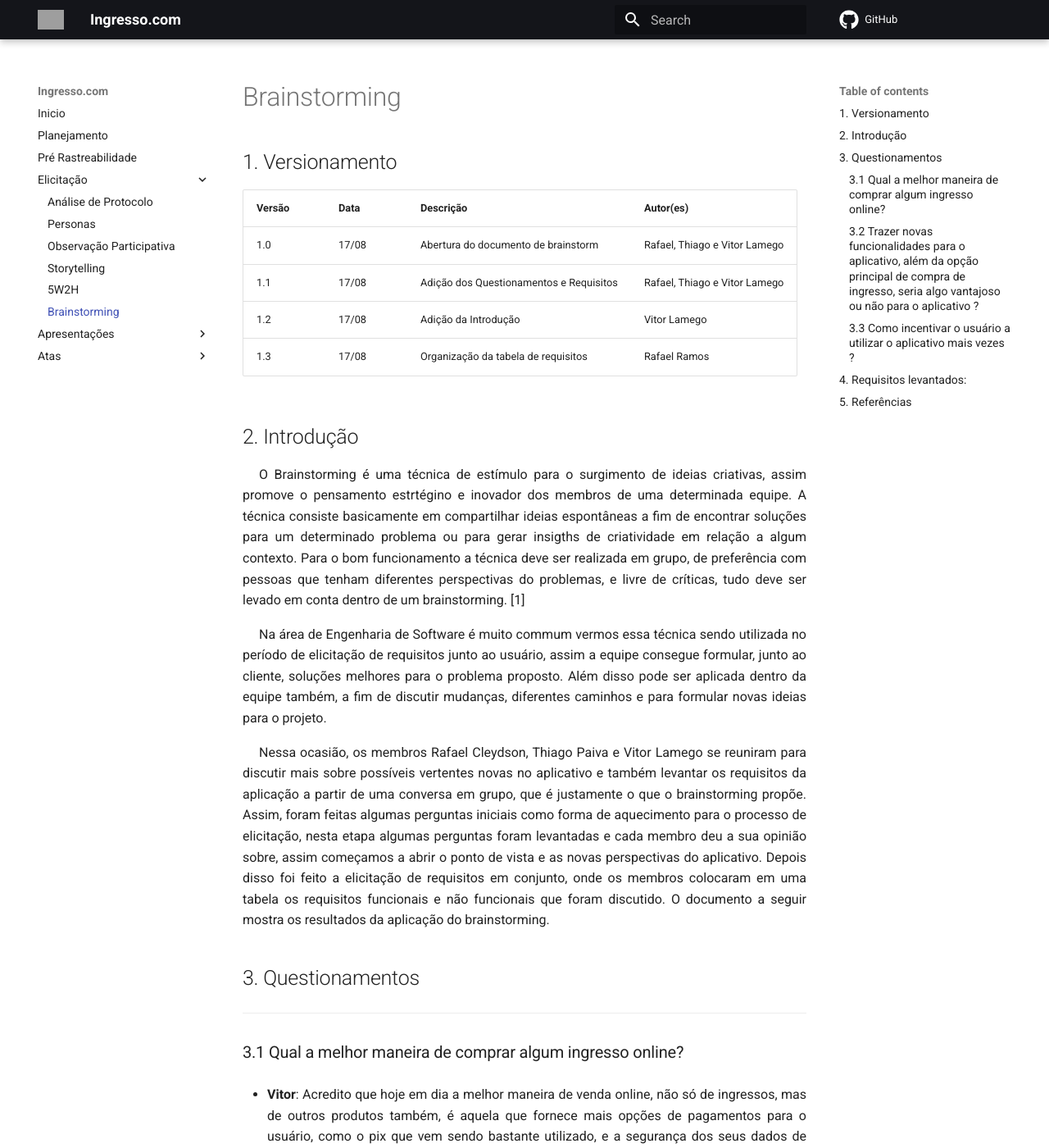
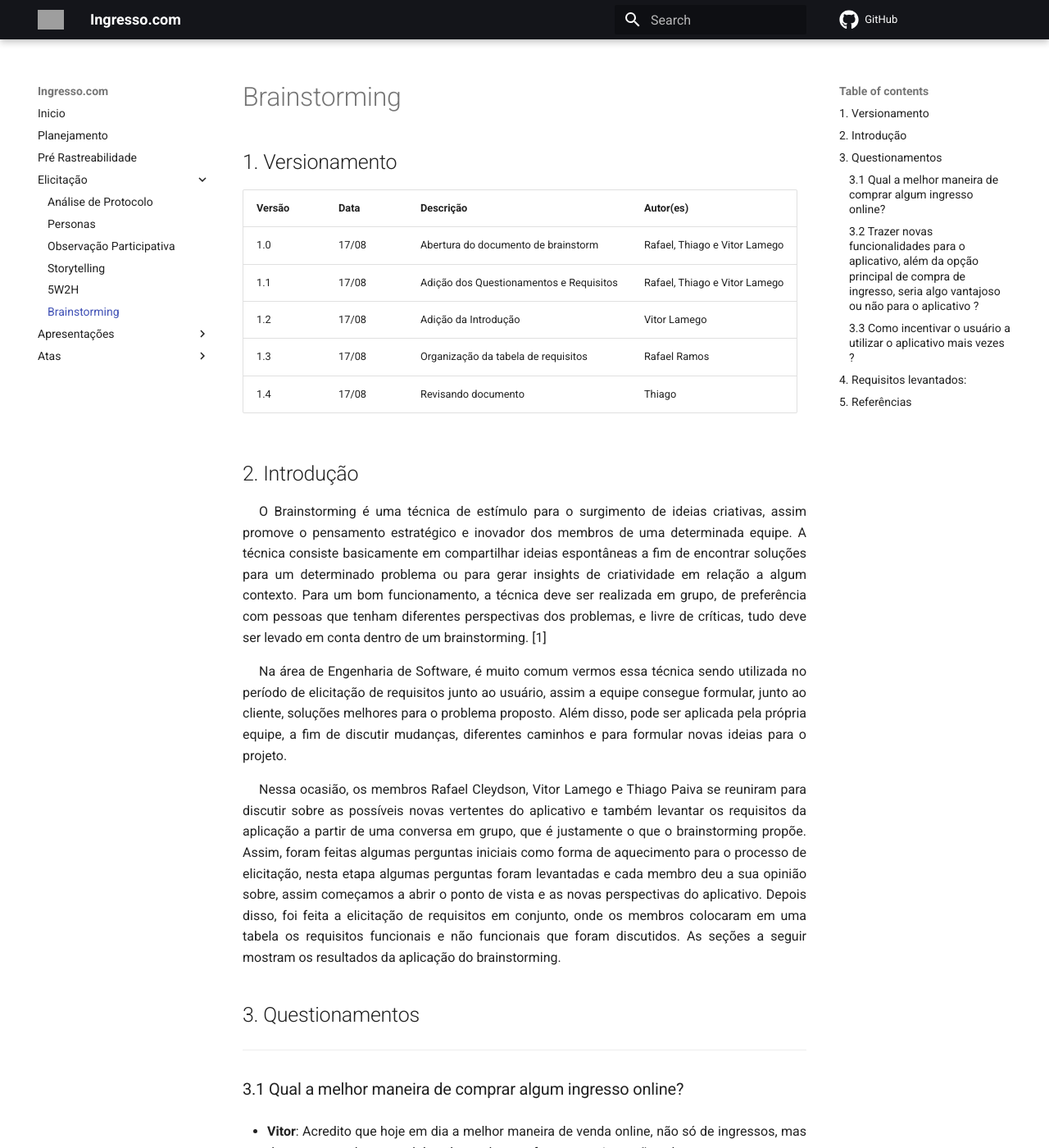
Before and after one commit to Requisitos-de-Software/2021.1-Ingresso.com, an MkDocs documentation site: the page built from docs/elicitacao/brainstorming.md, in a window 1280 px wide and 1400 px high. Shown: the whole window at 82% size. Built offline with MkDocs 1.6.1 and Material for MkDocs 9.7.7, drawn with Linux system fonts in a browser that asks for light colours; comment, search, counter and statistics services are not loaded; grey boxes are pictures that could not be loaded.

Commit message:
#20 Revisando doc de brainstorm

```diff
--- a/docs/elicitacao/brainstorming.md
+++ b/docs/elicitacao/brainstorming.md
@@ -6,15 +6,17 @@
 |1.1|17/08|Adição dos Questionamentos e Requisitos|Rafael, Thiago e Vitor Lamego|
 |1.2|17/08|Adição da Introdução|Vitor Lamego|
 |1.3|17/08|Organização da tabela de requisitos|Rafael Ramos|
+|1.4|17/08|Revisando documento|Thiago|
 
 
 
 ## 2. Introdução
-<p style="text-align: justify; text-indent: 20px">O Brainstorming é uma técnica de estímulo para o surgimento de ideias criativas, assim promove o pensamento estrtégino e inovador dos membros de uma determinada equipe. A técnica consiste basicamente em compartilhar ideias espontâneas a fim de encontrar soluções para um determinado problema ou para gerar insigths de criatividade em relação a algum contexto. Para o bom funcionamento a técnica deve ser realizada em grupo, de preferência com pessoas que tenham diferentes perspectivas do problemas, e livre de críticas, tudo deve ser levado em conta dentro de um brainstorming. [1]</p>
 
-<p style="text-align: justify; text-indent: 20px">Na área de Engenharia de Software é muito commum vermos essa técnica sendo utilizada no período de elicitação de requisitos junto ao usuário, assim a equipe consegue formular, junto ao cliente, soluções melhores para o problema proposto. Além disso pode ser aplicada dentro da equipe também, a fim de discutir mudanças, diferentes caminhos e para formular novas ideias para o projeto.</p>
+<p align="justify" style="text-indent: 20px">O Brainstorming é uma técnica de estímulo para o surgimento de ideias criativas, assim promove o pensamento estratégico e inovador dos membros de uma determinada equipe. A técnica consiste basicamente em compartilhar ideias espontâneas a fim de encontrar soluções para um determinado problema ou para gerar insights de criatividade em relação a algum contexto. Para um bom funcionamento, a técnica deve ser realizada em grupo, de preferência com pessoas que tenham diferentes perspectivas dos problemas, e livre de críticas, tudo deve ser levado em conta dentro de um brainstorming. [1]</p>
 
-<p style="text-align: justify; text-indent: 20px">Nessa ocasião, os membros Rafael Cleydson, Thiago Paiva e Vitor Lamego se reuniram para discutir mais sobre possíveis vertentes novas no aplicativo e também levantar os requisitos da aplicação a partir de uma conversa em grupo, que é justamente o que o brainstorming propõe. Assim, foram feitas algumas perguntas iniciais como forma de aquecimento para o processo de elicitação, nesta etapa algumas perguntas foram levantadas e cada membro deu a sua opinião sobre, assim começamos a abrir o ponto de vista e as novas perspectivas do aplicativo. Depois disso foi feito a elicitação de requisitos em conjunto, onde os membros colocaram em uma tabela os requisitos funcionais e não funcionais que foram discutido. O documento a seguir mostra os resultados da aplicação do brainstorming.</p>
+<p align="justify" style="text-indent: 20px">Na área de Engenharia de Software, é muito comum vermos essa técnica sendo utilizada no período de elicitação de requisitos junto ao usuário, assim a equipe consegue formular, junto ao cliente, soluções melhores para o problema proposto. Além disso, pode ser aplicada pela própria equipe, a fim de discutir mudanças, diferentes caminhos e para formular novas ideias para o projeto.</p>
+
+<p align="justify" style="text-indent: 20px">Nessa ocasião, os membros Rafael Cleydson, Vitor Lamego e Thiago Paiva se reuniram para discutir sobre as possíveis novas vertentes do aplicativo e também levantar os requisitos da aplicação a partir de uma conversa em grupo, que é justamente o que o brainstorming propõe. Assim, foram feitas algumas perguntas iniciais como forma de aquecimento para o processo de elicitação, nesta etapa algumas perguntas foram levantadas e cada membro deu a sua opinião sobre, assim começamos a abrir o ponto de vista e as novas perspectivas do aplicativo. Depois disso, foi feita a elicitação de requisitos em conjunto, onde os membros colocaram em uma tabela os requisitos funcionais e não funcionais que foram discutidos. As seções a seguir mostram os resultados da aplicação do brainstorming.</p>
 
 ## 3. Questionamentos
 <hr>
@@ -35,6 +37,7 @@
 <hr>
 
 ### 3.2 Trazer novas funcionalidades para o aplicativo, além da opção principal de compra de ingresso, seria algo vantajoso ou não para o aplicativo ?
+
 - <p align="justify"> <b>Rafael</b>: Creio que trazer novas funcionalidades faz muito sentido se essa funcionalidade seja para incentivar as compras de ingresso, pois filmes são disponibilizados em diversas plataformas on-line de fácil acessibilidade, então funcionalidades que incentivem a ida dos usuários ao cinema para assistir o filme tão desejado são sempre bem vindas, agora se for uma funcionalidade que não possui nenhuma relação com a venda de ingressos, talvez seja necessária uma análise mais profunda da necessidade de expansão ou não do aplicativo.
 </p>
 
@@ -43,8 +46,11 @@
 
 - <p align="justify"> <b>Thiago</b>: Novas funcionalidades são sempre importantes para qualquer aplicativo que queira persistir no mercado por muito tempo. Ainda mais funcionalidades que ofereçam alguma praticidade para o usuário. Assim, uma opção muito boa seria comprar os acompanhamentos junto com o ingresso, pois economiza um bom tempo que a pessoa gastaria na fila.
 </p>
+
 <hr>
+
 ### 3.3 Como incentivar o usuário a utilizar o aplicativo mais vezes ?
+
 - <p align="justify"> <b>Rafael</b>: Um grande incentivo para reuso do app seria o usuário possuir uma conta, ou seja, ele se cadastrar e poder logar. Após ele ter uma conta, sentir segurança e facilidade no uso do aplicativo, seria interessante também algum sistema de recompensa em parceria com os cinemas.
 </p>
 
@@ -59,6 +65,7 @@
 <hr>
 
 ## 4. Requisitos levantados:
+
 <h4>Legenda:</h4>
 * BS - Brainstorming
 
```
